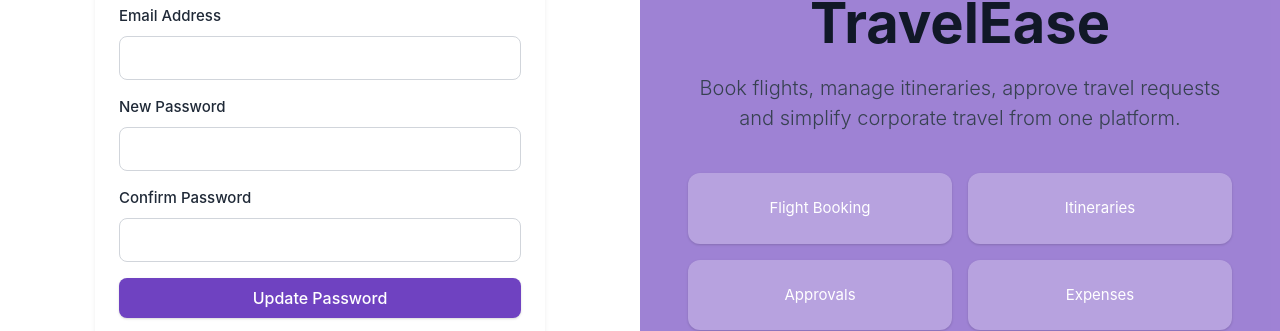
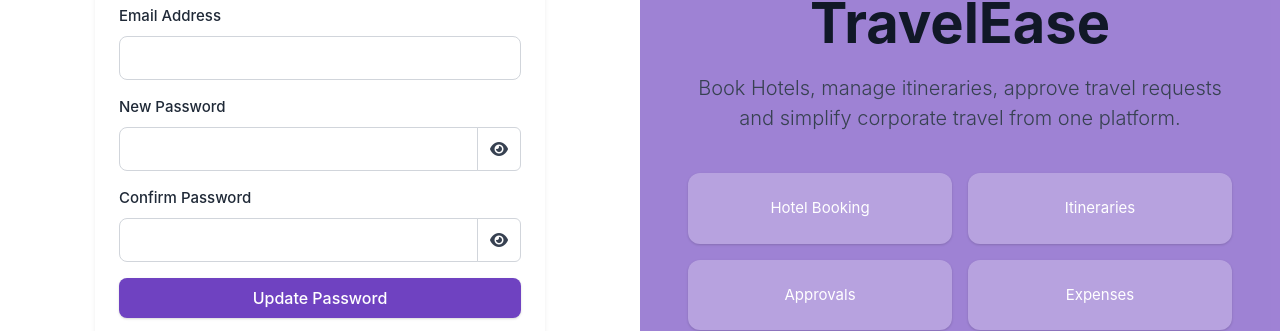
Before and after one commit to Ashwinkumar-2499214/TravelEaseClient, a React (Vite) app: page /login in a window 1280 px wide. Both pictures are taken after a click on the button "Forgot Password?". Shown: the part 337-668 px from the top of the page. Built offline with nearby package versions, Linux system fonts and the light colour scheme; no server answers.

Commit message:
added new fix

```diff
--- a/src/features/authentication/components/LoginForm.jsx
+++ b/src/features/authentication/components/LoginForm.jsx
@@ -14,6 +14,10 @@ export default function LoginForm() {
   const [fpPassword, setFpPassword] = useState('')
   const [fpConfirm, setFpConfirm] = useState('')
   const [fpSuccess, setFpSuccess] = useState(null)
+
+  const [showPassword, setShowPassword] = useState(false)
+  const [showNewPassword, setShowNewPassword] = useState(false)
+  const [showConfirmPassword, setShowConfirmPassword] = useState(false)
 
   const { login, currentUser } = useAuth()
   const navigate = useNavigate()
@@ -97,10 +101,8 @@ export default function LoginForm() {
       }}
     >
       <div className="row h-100">
-
         {/* Left Section */}
         <div className="col-lg-6 d-flex align-items-center justify-content-center bg-white">
-
           <div
             className="card border-0 shadow-sm"
             style={{
@@ -109,7 +111,6 @@ export default function LoginForm() {
             }}
           >
             <div className="card-body p-4">
-
               <h2
                 className="fw-bold mb-1"
                 style={{ color: '#6f42c1' }}
@@ -129,7 +130,6 @@ export default function LoginForm() {
 
               {view === 'login' ? (
                 <form onSubmit={submit}>
-
                   <div className="mb-3">
                     <label className="form-label">
                       Email Address
@@ -151,8 +151,9 @@ export default function LoginForm() {
                       Password
                     </label>
 
+                    <div className="input-group">
                       <input
-                      type="password"
+                        type={showPassword ? 'text' : 'password'}
                         className="form-control"
                         value={password}
                         onChange={(e) =>
@@ -160,10 +161,29 @@ export default function LoginForm() {
                         }
                         required
                       />
+
+                      <span
+                        className="input-group-text bg-white"
+                        style={{ cursor: 'pointer' }}
+                        onMouseEnter={() =>
+                          setShowPassword(true)
+                        }
+                        onMouseLeave={() =>
+                          setShowPassword(false)
+                        }
+                      >
+                        <i
+                          className={`fas ${
+                            showPassword
+                              ? 'fa-eye-slash'
+                              : 'fa-eye'
+                          }`}
+                        ></i>
+                      </span>
+                    </div>
                   </div>
 
                   <div className="d-flex justify-content-between align-items-center mb-4">
-
                     <div className="form-check">
                       <input
                         className="form-check-input"
@@ -186,7 +206,6 @@ export default function LoginForm() {
                     >
                       Forgot Password?
                     </button>
-
                   </div>
 
                   <button
@@ -220,7 +239,6 @@ export default function LoginForm() {
                       Sign Up
                     </Link>
                   </div>
-
                 </form>
               ) : fpSuccess ? (
                 <>
@@ -237,7 +255,6 @@ export default function LoginForm() {
                 </>
               ) : (
                 <form onSubmit={submitForgot}>
-
                   <h5
                     className="mb-3"
                     style={{ color: '#6f42c1' }}
@@ -266,15 +283,42 @@ export default function LoginForm() {
                       New Password
                     </label>
 
+                    <div className="input-group">
                       <input
-                      type="password"
+                        type={
+                          showNewPassword
+                            ? 'text'
+                            : 'password'
+                        }
                         className="form-control"
                         value={fpPassword}
                         onChange={(e) =>
-                        setFpPassword(e.target.value)
+                          setFpPassword(
+                            e.target.value
+                          )
                         }
                         required
                       />
+
+                      <span
+                        className="input-group-text bg-white"
+                        style={{ cursor: 'pointer' }}
+                        onMouseEnter={() =>
+                          setShowNewPassword(true)
+                        }
+                        onMouseLeave={() =>
+                          setShowNewPassword(false)
+                        }
+                      >
+                        <i
+                          className={`fas ${
+                            showNewPassword
+                              ? 'fa-eye-slash'
+                              : 'fa-eye'
+                          }`}
+                        ></i>
+                      </span>
+                    </div>
                   </div>
 
                   <div className="mb-3">
@@ -282,15 +326,46 @@ export default function LoginForm() {
                       Confirm Password
                     </label>
 
+                    <div className="input-group">
                       <input
-                      type="password"
+                        type={
+                          showConfirmPassword
+                            ? 'text'
+                            : 'password'
+                        }
                         className="form-control"
                         value={fpConfirm}
                         onChange={(e) =>
-                        setFpConfirm(e.target.value)
+                          setFpConfirm(
+                            e.target.value
+                          )
                         }
                         required
                       />
+
+                      <span
+                        className="input-group-text bg-white"
+                        style={{ cursor: 'pointer' }}
+                        onMouseEnter={() =>
+                          setShowConfirmPassword(
+                            true
+                          )
+                        }
+                        onMouseLeave={() =>
+                          setShowConfirmPassword(
+                            false
+                          )
+                        }
+                      >
+                        <i
+                          className={`fas ${
+                            showConfirmPassword
+                              ? 'fa-eye-slash'
+                              : 'fa-eye'
+                          }`}
+                        ></i>
+                      </span>
+                    </div>
                   </div>
 
                   <button
@@ -314,20 +389,14 @@ export default function LoginForm() {
                   >
                     Back To Login
                   </button>
-
                 </form>
               )}
-
             </div>
           </div>
-
         </div>
 
         {/* Right Travel Panel */}
         <div className="col-lg-6 d-none d-lg-block p-0 position-relative">
-
-
-
           <div
             className="position-absolute top-0 start-0 w-100 h-100 d-flex align-items-center justify-content-center"
             style={{
@@ -335,7 +404,6 @@ export default function LoginForm() {
             }}
           >
             <div className="text-center text-white px-5">
-
               <i
                 className="fas fa-plane-departure mb-4"
                 style={{
@@ -348,17 +416,16 @@ export default function LoginForm() {
               </h1>
 
               <p className="lead">
-                Book flights, manage itineraries,
+                Book Hotels, manage itineraries,
                 approve travel requests and simplify
                 corporate travel from one platform.
               </p>
 
               <div className="row g-3 mt-4">
-
                 <div className="col-6">
                   <div className="card bg-white bg-opacity-25 border-0 text-white">
                     <div className="card-body">
-                      Flight Booking
+                      Hotel Booking
                     </div>
                   </div>
                 </div>
@@ -386,12 +453,9 @@ export default function LoginForm() {
                     </div>
                   </div>
                 </div>
-
-              </div>
-
               </div>
             </div>
-
+          </div>
         </div>
 
       </div>
--- a/src/pages/Unauthorized.jsx
+++ b/src/pages/Unauthorized.jsx
@@ -1,26 +1,26 @@
-import React from 'react'
+// import React from 'react'
 
-export default function Unauthorized(){
-  return (
-    <div className="container-fluid vh-100 d-flex align-items-center justify-content-center bg-dark">
-      <div className="card bg-secondary bg-opacity-10 border-secondary rounded-0" style={{ width: '100%', maxWidth: 420 }}>
-        <div className="card-header bg-dark border-secondary d-flex align-items-center justify-content-between">
-          <div>
-            <h5 className="text-warning font-monospace text-uppercase mb-1">Access Denied</h5>
-            <small className="text-light font-monospace">Security Alert</small>
-          </div>
-          <i className="fas fa-shield-halved text-warning"></i>
-        </div>
-        <div className="card-body p-4">
-          <div className="alert alert-warning border-0 rounded-0 bg-warning bg-opacity-10 text-warning">
-            <i className="fas fa-exclamation-triangle me-2"></i>
-            <span className="font-monospace">You are not authorized to access this resource.</span>
-          </div>
-          <p className="text-light font-monospace small mb-0">
-            Contact your system administrator for access privileges.
-          </p>
-        </div>
-      </div>
-    </div>
-  )
-}
+// export default function Unauthorized(){
+//   return (
+//     <div className="container-fluid vh-100 d-flex align-items-center justify-content-center bg-dark">
+//       <div className="card bg-secondary bg-opacity-10 border-secondary rounded-0" style={{ width: '100%', maxWidth: 420 }}>
+//         <div className="card-header bg-dark border-secondary d-flex align-items-center justify-content-between">
+//           <div>
+//             <h5 className="text-warning font-monospace text-uppercase mb-1">Access Denied</h5>
+//             <small className="text-light font-monospace">Security Alert</small>
+//           </div>
+//           <i className="fas fa-shield-halved text-warning"></i>
+//         </div>
+//         <div className="card-body p-4">
+//           <div className="alert alert-warning border-0 rounded-0 bg-warning bg-opacity-10 text-warning">
+//             <i className="fas fa-exclamation-triangle me-2"></i>
+//             <span className="font-monospace">You are not authorized to access this resource.</span>
+//           </div>
+//           <p className="text-light font-monospace small mb-0">
+//             Contact your system administrator for access privileges.
+//           </p>
+//         </div>
+//       </div>
+//     </div>
+//   )
+// }
```
Lines whose indentation alone changed are shown as unchanged.
